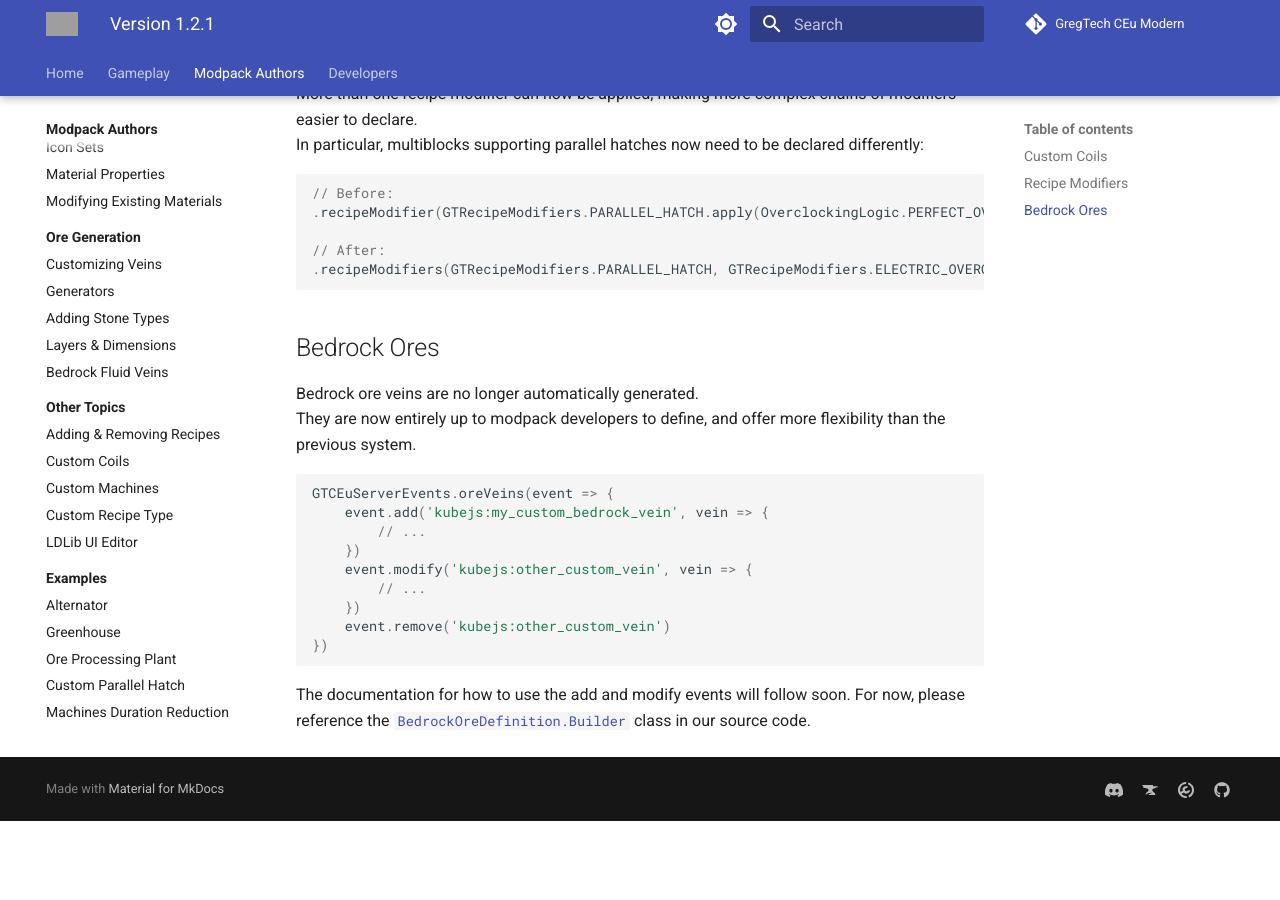
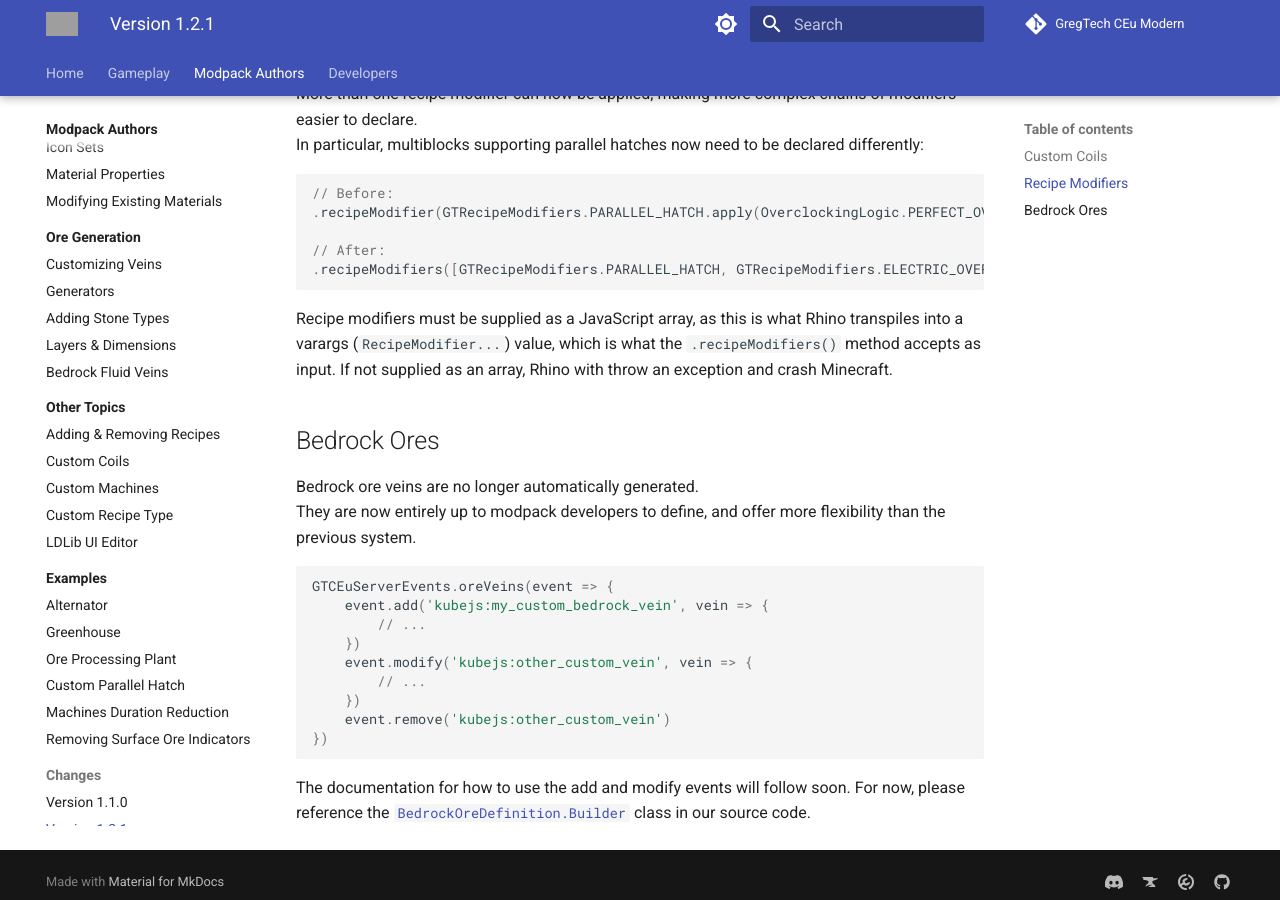
Before and after one commit to GregTechCEu/gtceu-modern-docs, an MkDocs documentation site: the page built from docs/Modpacks/Changes/v1.2.1.md, in a window 1280 px wide and 900 px high, scrolled down 488 px. Built offline with MkDocs 1.6.1 and Material for MkDocs 9.7.7, drawn with Linux system fonts in a browser that asks for light colours; comment, search, counter and statistics services are not loaded; before the commit the page ends 1309 px from its top, so only the background shows below that; grey boxes are pictures that could not be loaded.

````diff
--- a/docs/Modpacks/Changes/v1.2.1.md
+++ b/docs/Modpacks/Changes/v1.2.1.md
@@ -31,9 +31,9 @@ In particular, multiblocks supporting parallel hatches now need to be declared d
 .recipeModifier(GTRecipeModifiers.PARALLEL_HATCH.apply(OverclockingLogic.PERFECT_OVERCLOCK, GTRecipeModifiers.ELECTRIC_OVERCLOCK))
 
 // After:
-.recipeModifiers(GTRecipeModifiers.PARALLEL_HATCH, GTRecipeModifiers.ELECTRIC_OVERCLOCK.apply(OverclockingLogic.PERFECT_OVERCLOCK))
+.recipeModifiers([GTRecipeModifiers.PARALLEL_HATCH, GTRecipeModifiers.ELECTRIC_OVERCLOCK.apply(OverclockingLogic.PERFECT_OVERCLOCK)])
 ```
-
+Recipe modifiers must be supplied as a JavaScript array, as this is what Rhino transpiles into a varargs (```RecipeModifier...```) value, which is what the ```.recipeModifiers()``` method accepts as input. If not supplied as an array, Rhino with throw an exception and crash Minecraft.
 
 ## Bedrock Ores
 
````
Also changed, not shown: docs/Modpacks/Other-Topics/Custom-Machines.md (+9 -2 lines), docs/Modpacks/Other-Topics/Custom-Recipe-Types.md (+6 -3 lines).
